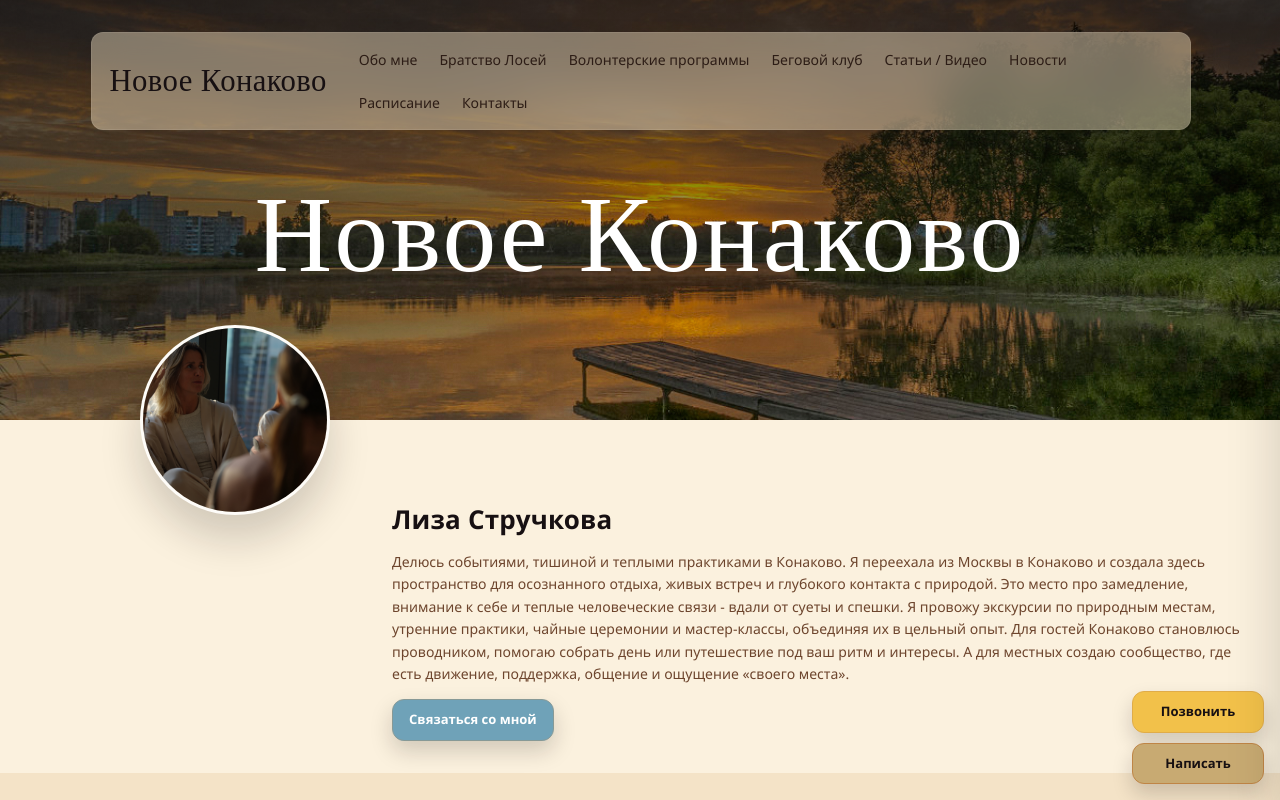
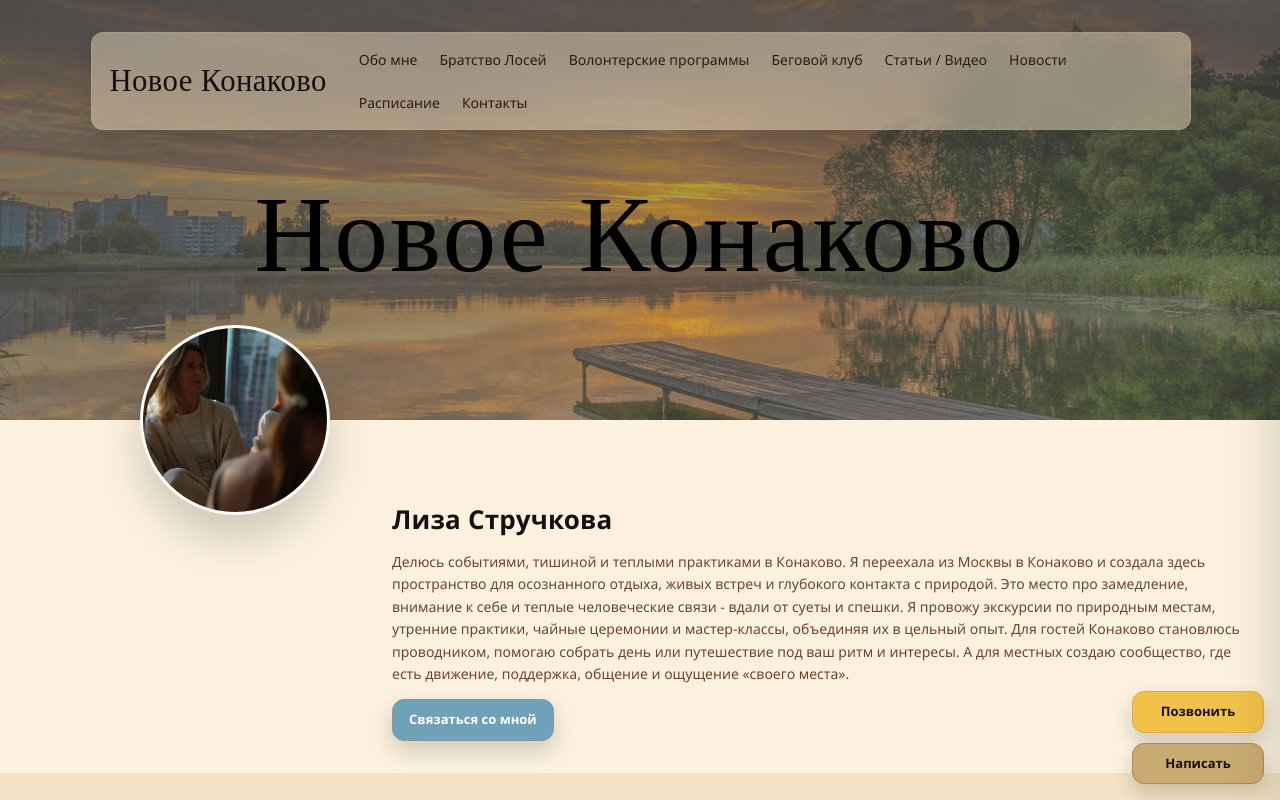
Before and after one commit to m1ke1994/new_konakovo, a Vue app: page / in a window 1280 px wide. Shown: the top 800 px of the page. Built offline with nearby package versions, Linux system fonts and the light colour scheme; a web font is replaced by a local one.

Commit message:
осветлил фото в херо блоке

```diff
--- a/src/components/Profile/ProfileHero.vue
+++ b/src/components/Profile/ProfileHero.vue
@@ -394,6 +394,14 @@ onUnmounted(() => {
     background: linear-gradient(180deg, rgba(12, 9, 7, 0.65), rgba(12, 9, 7, 0.1));
 }
 
+.hero__top::after {
+    content: '';
+    position: absolute;
+    inset: 0;
+    background: rgba(255, 255, 255, 0.2);
+    pointer-events: none;
+}
+
 .hero__top > * {
     position: relative;
     z-index: 1;
@@ -409,7 +417,7 @@ onUnmounted(() => {
     font-size: clamp(44px, 8.4vw, 120px);
     line-height: 0.95;
     letter-spacing: 0.02em;
-    color: white;
+    color: black;
     text-align: center;
     pointer-events: none;
     width: min(90%, 1100px);
```
